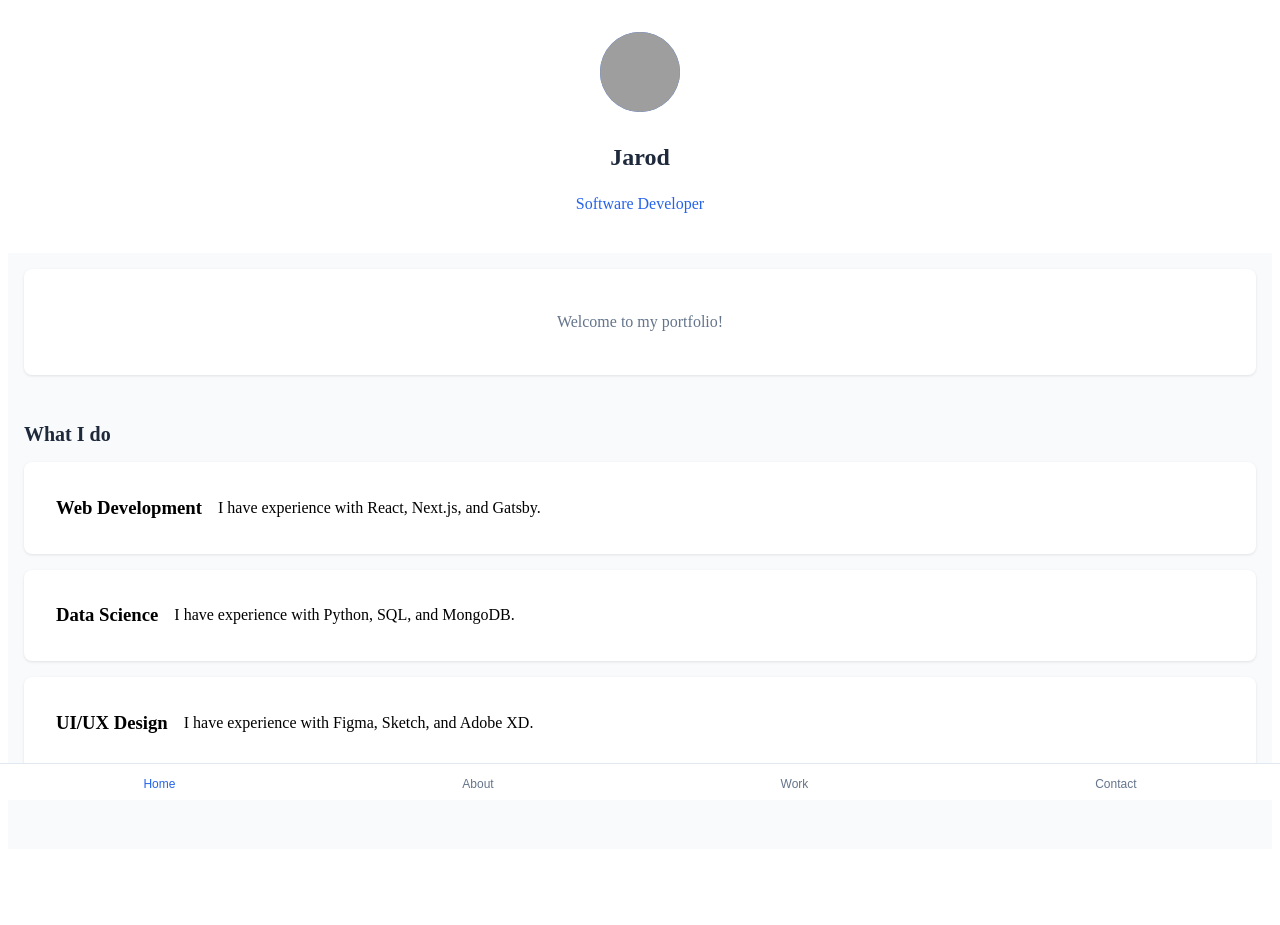
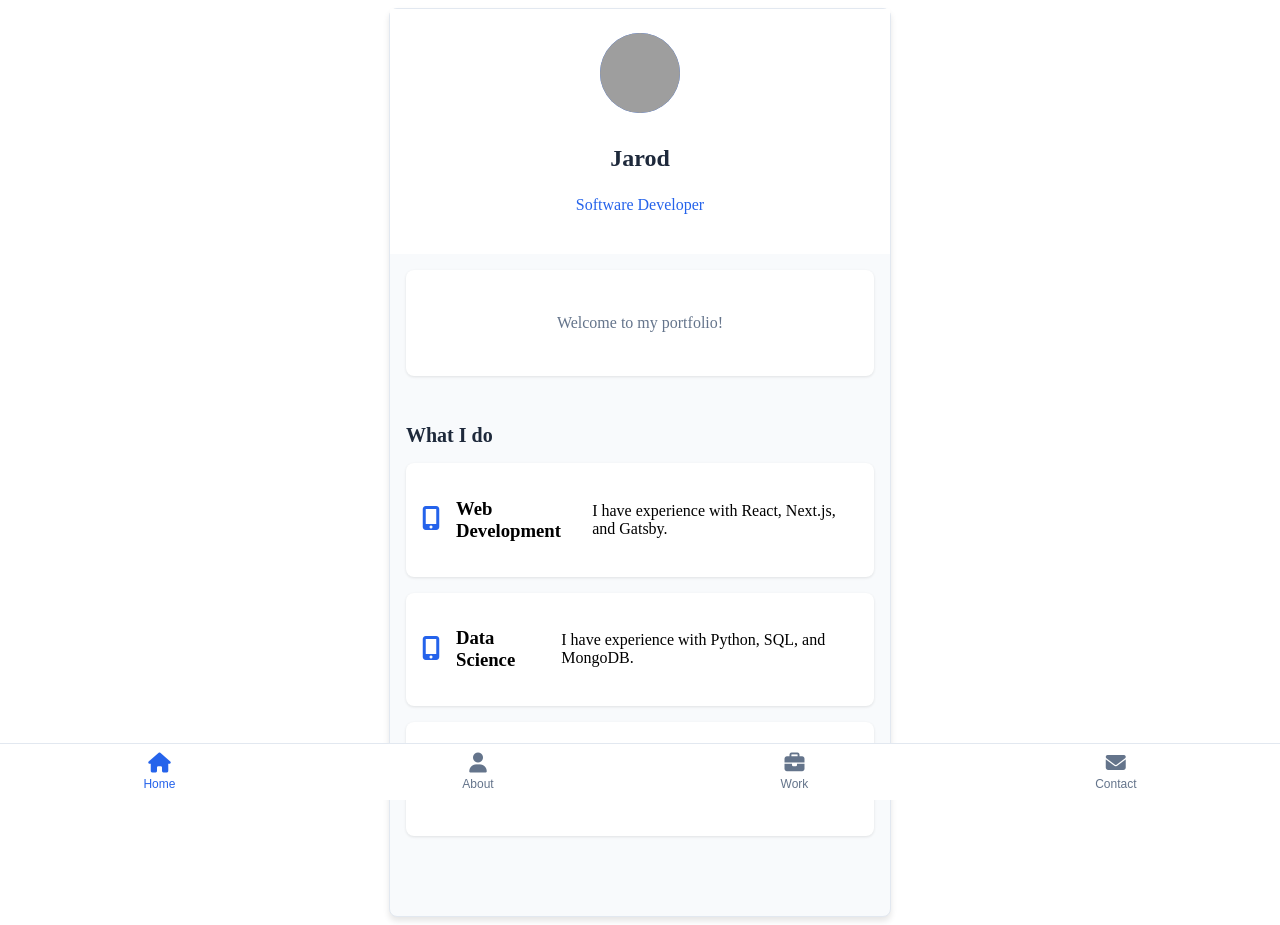
Before and after one commit to JaRoD41/jarod-react-portfolio, a React (Vite) app: page / in a window 1280 px wide. Before the commit the page ends 857 px from the top, so only its background shows below. Built offline with nearby package versions, Linux system fonts and the light colour scheme; grey boxes are pictures that could not be loaded.

Commit message:
ajout de fontawesome 7 free

```diff
--- a/index.html
+++ b/index.html
@@ -9,5 +9,6 @@
   <body>
     <div id="root"></div>
     <script type="module" src="/src/main.jsx"></script>
+    <script src="https://kit.fontawesome.com/e466229621.js" crossorigin="anonymous"></script>
   </body>
 </html>
--- a/src/App.css
+++ b/src/App.css
@@ -10,3 +10,13 @@
     padding-bottom: 3rem;
     /* Espace pour la navbar */
 }
+
+@media (min-width: 768px) {
+    .app {
+        max-width: 500px;
+        margin: 0 auto;
+        border: 1px solid #e2e8f0;
+        border-radius: 0.5rem;
+        box-shadow: 0 4px 6px rgba(0, 0, 0, 0.1);
+    }
+}
```
